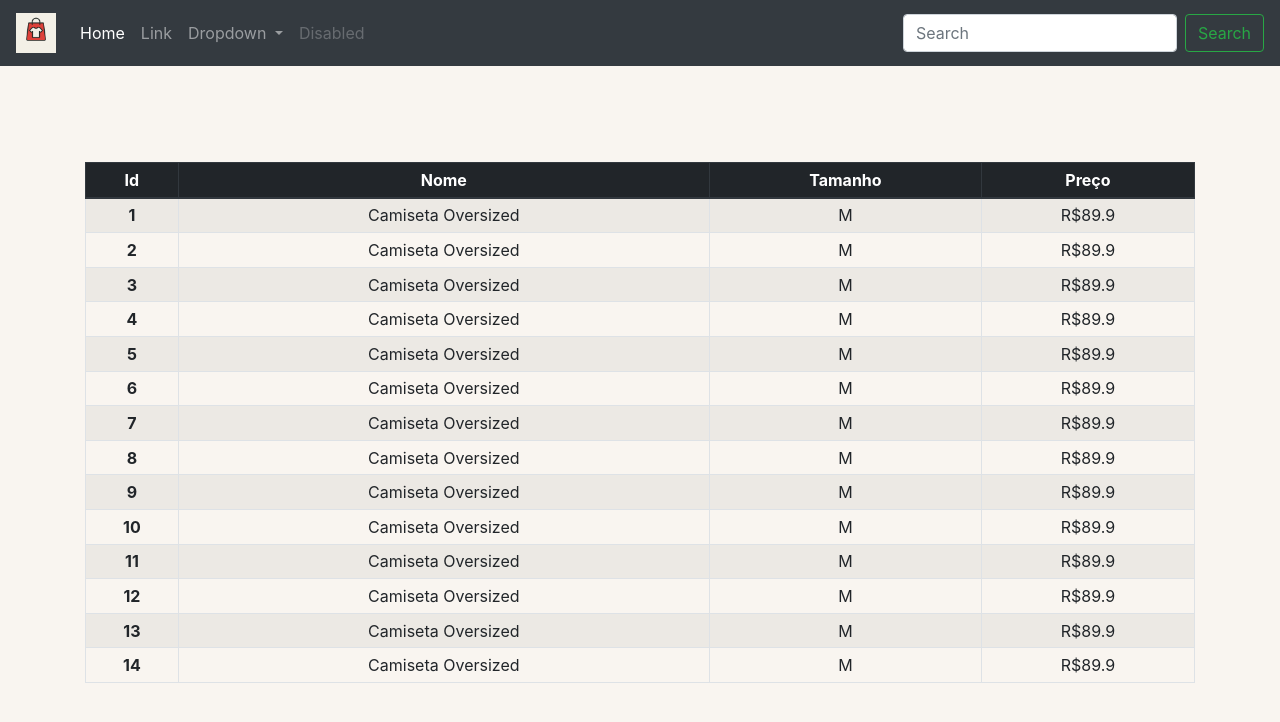
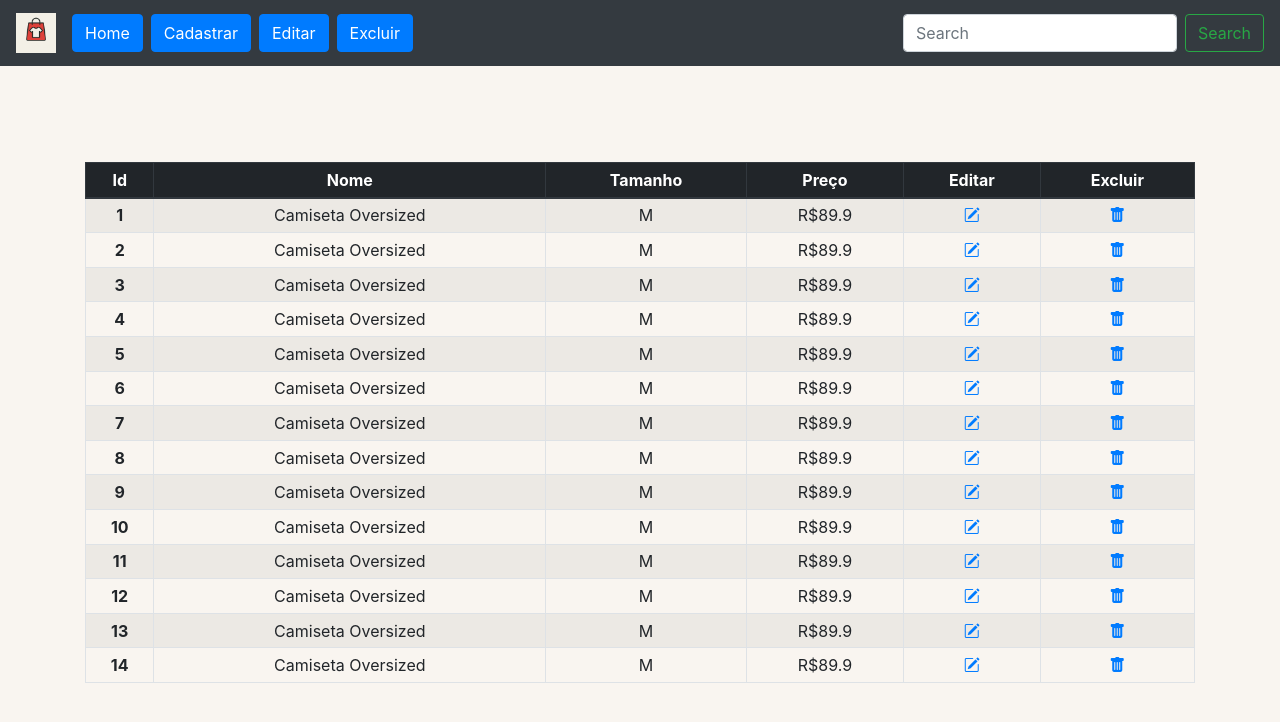
Before and after one commit to Augustocct/PhytonFlaskRoupas, a Flask app: page / in a window 1280 px wide. Shown: the top 722 px of the page. Run offline with Flask 3, Linux system fonts and the light colour scheme; data comes from the database, SQL or seed files in the repository; some libraries are stand-ins or nearby versions.

Commit message:
Criando componente NavBar e colocando botões na tela principal

```diff
--- a/app.py
+++ b/app.py
@@ -19,6 +19,10 @@ def main():
     roupas = Roupa.query.all()
     return render_template('index.html', roupas=roupas)
 
+@app.route('/cadastro')
+def cadastro():
+    return render_template('cadastrar.html')
+
 @app.route('/add', methods=['POST'])
 def add_roupa():
     data = request.get_json()
--- a/templates/index.html
+++ b/templates/index.html
@@ -7,51 +7,11 @@
     <title>Home</title>
     <link rel="stylesheet" href="https://cdn.jsdelivr.net/npm/bootstrap@4.0.0/dist/css/bootstrap.min.css"
         integrity="sha384-Gn5384xqQ1aoWXA+058RXPxPg6fy4IWvTNh0E263XmFcJlSAwiGgFAW/dAiS6JXm" crossorigin="anonymous">
+    <link rel="stylesheet" href="https://cdn.jsdelivr.net/npm/bootstrap-icons@1.11.0/font/bootstrap-icons.css">
 </head>
 
 <body class="m-0" style="background-color: #F9F5F0;">
-    <div class="container-fluid bg-dark p-0">
-        <nav class="navbar navbar-expand-lg navbar-dark">
-            <a class="navbar-brand" href="#">
-                <!-- Use url_for to reference static files in Flask; rename file to avoid spaces (logo_loja.png) -->
-                <img src="/static/images/logoLoja.png" alt="Logo" style="height:40px;">
-            </a>
-            <button class="navbar-toggler" type="button" data-toggle="collapse" data-target="#navbarSupportedContent"
-                aria-controls="navbarSupportedContent" aria-expanded="false" aria-label="Toggle navigation">
-                <span class="navbar-toggler-icon"></span>
-            </button>
-
-            <div class="collapse navbar-collapse" id="navbarSupportedContent">
-                <ul class="navbar-nav mr-auto">
-                    <li class="nav-item active">
-                        <a class="nav-link" href="#">Home</a>
-                    </li>
-                    <li class="nav-item">
-                        <a class="nav-link" href="#">Link</a>
-                    </li>
-                    <li class="nav-item dropdown">
-                        <a class="nav-link dropdown-toggle" href="#" id="navbarDropdown" role="button"
-                            data-toggle="dropdown" aria-haspopup="true" aria-expanded="false">
-                            Dropdown
-                        </a>
-                        <div class="dropdown-menu" aria-labelledby="navbarDropdown">
-                            <a class="dropdown-item" href="#">Action</a>
-                            <a class="dropdown-item" href="#">Another action</a>
-                            <div class="dropdown-divider"></div>
-                            <a class="dropdown-item" href="#">Something else here</a>
-                        </div>
-                    </li>
-                    <li class="nav-item">
-                        <a class="nav-link disabled" href="#">Disabled</a>
-                    </li>
-                </ul>
-                <form class="form-inline my-2 my-lg-0">
-                    <input class="form-control mr-sm-2" type="search" placeholder="Search" aria-label="Search">
-                    <button class="btn btn-outline-success my-2 my-sm-0" type="submit">Search</button>
-                </form>
-            </div>
-        </nav>
-    </div>
+    {% include 'navbar.html' %}
     <div class="table-responsive container text-center mt-5">
         <table class="table table-hover table-bordered table-striped table-sm mt-5">
             <thead class="thead-dark">
@@ -60,6 +20,8 @@
                     <th scope="col">Nome</th>
                     <th scope="col">Tamanho</th>
                     <th scope="col">Preço</th>
+                    <th scope="col">Editar</th>
+                    <th scope="col">Excluir</th>
                 </tr>
             </thead>
             <tbody>
@@ -69,6 +31,8 @@
                     <td>{{ r.nome }}</td>
                     <td>{{ r.tamanho }}</td>
                     <td>R${{ r.preco }}</td>
+                    <td><a href=""><i class="bi bi-pencil-square"></i></a></td>
+                    <td><a href=""><i class="bi bi-trash-fill"></i></a></td>
                 </tr>
                 {% endfor %}
             </tbody>
--- /dev/null
+++ b/templates/navbar.html
@@ -0,0 +1,48 @@
+<!DOCTYPE html>
+<html lang="en">
+
+<head>
+    <meta charset="UTF-8">
+    <meta name="viewport" content="width=device-width, initial-scale=1.0">
+    <link rel="stylesheet" href="https://cdn.jsdelivr.net/npm/bootstrap@4.0.0/dist/css/bootstrap.min.css"
+        integrity="sha384-Gn5384xqQ1aoWXA+058RXPxPg6fy4IWvTNh0E263XmFcJlSAwiGgFAW/dAiS6JXm" crossorigin="anonymous">
+</head>
+
+<body>
+    <div class="container-fluid bg-dark p-0">
+        <nav class="navbar navbar-expand-lg navbar-dark">
+            <a class="navbar-brand" href="#">
+                <!-- Use url_for to reference static files in Flask; rename file to avoid spaces (logo_loja.png) -->
+                <img src="/static/images/logoLoja.png" alt="Logo" style="height:40px;">
+            </a>
+            <button class="navbar-toggler" type="button" data-toggle="collapse" data-target="#navbarSupportedContent"
+                aria-controls="navbarSupportedContent" aria-expanded="false" aria-label="Toggle navigation">
+                <span class="navbar-toggler-icon"></span>
+            </button>
+
+            <div class="collapse navbar-collapse" id="navbarSupportedContent">
+                <ul class="navbar-nav mr-auto">
+                    <li class="nav-item active">
+                        <a class="btn btn-primary" href="#">Home</a>
+                    </li>
+                    <li class="nav-item">
+                        <a class="btn btn-primary ml-2" href="{{ url_for('cadastro') }}">Cadastrar</a>
+                    </li>
+                    <li class="nav-item">
+                        <a class="btn btn-primary ml-2" href="#">Editar</a>
+                    </li>
+                    <li class="nav-item">
+                        <a class="btn btn-primary ml-2" href="#">Excluir</a>
+                    </li>
+                </ul>
+                <form class="form-inline my-2 my-lg-0">
+                    <input class="form-control mr-sm-2" type="search" placeholder="Search" aria-label="Search">
+                    <button class="btn btn-outline-success my-2 my-sm-0" type="submit">Search</button>
+                </form>
+            </div>
+        </nav>
+    </div>
+
+</body>
+
+</html>
```
Also changed, not shown: templates/cadastrar.html (added, +18 -0 lines).
